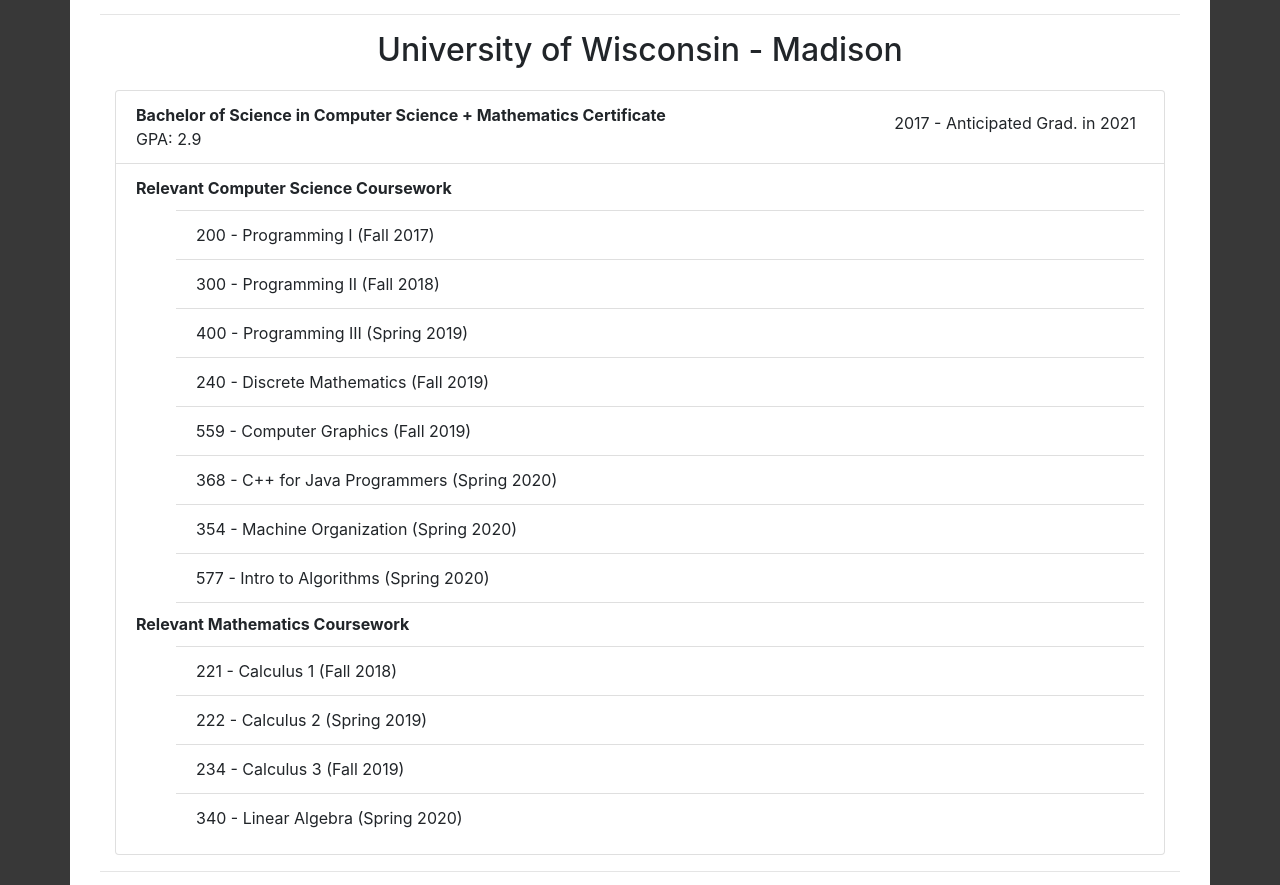
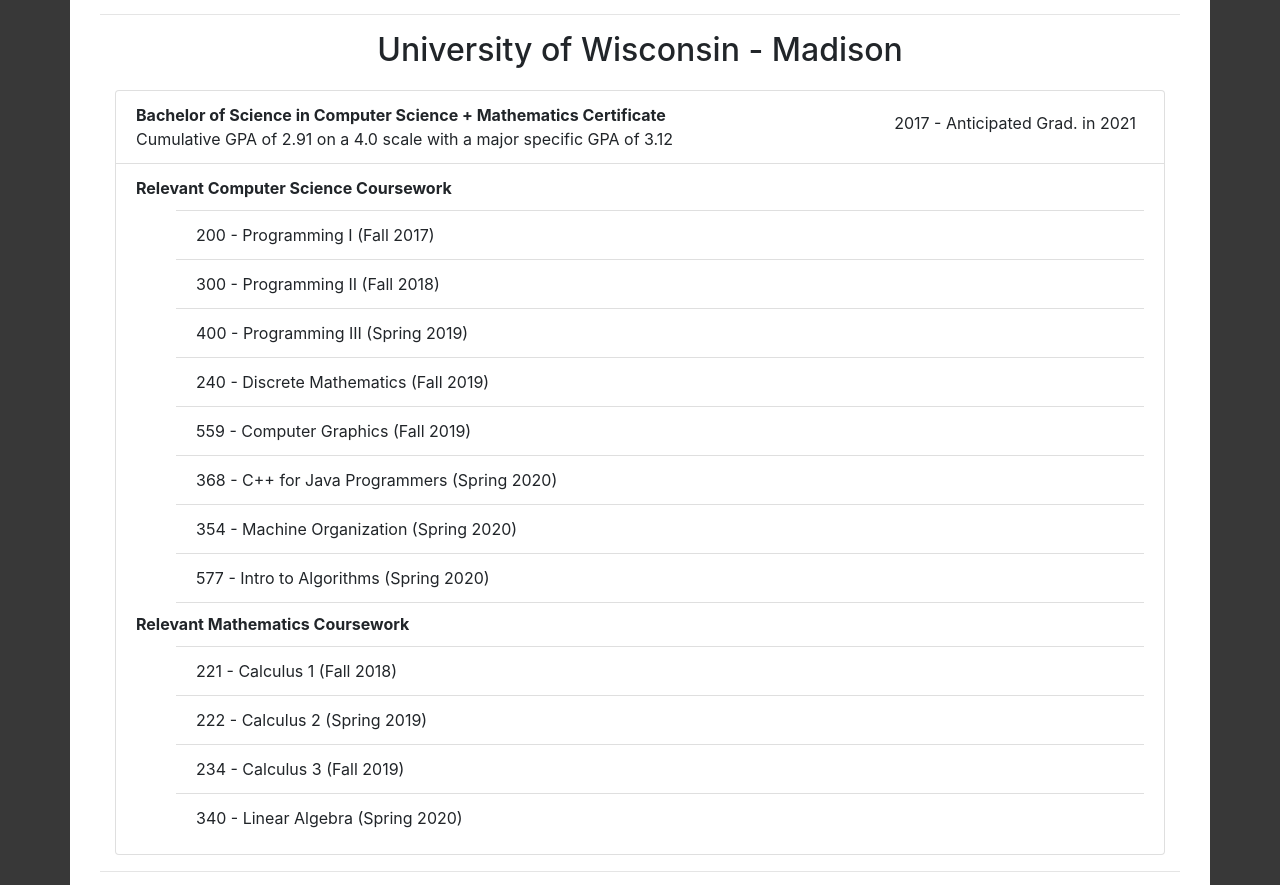
Before and after one commit to stucco11/Website, a plain HTML site: page index.html in a window 1280 px wide. Shown: the part 1811-2696 px from the top of the page. Drawn offline with nearby package versions, Linux system fonts and the light colour scheme.

Commit message:
Minor GPA change

```diff
--- a/index.html
+++ b/index.html
@@ -240,7 +240,7 @@
                   </div>
 
                   <div class="row">
-                    GPA: 2.9
+                    Cumulative GPA of 2.91 on a 4.0 scale with a major specific GPA of 3.12
                   </div>
                 </div>
                 <div class="p-2">2017 - Anticipated Grad. in 2021</div>
```
Also changed, not shown: 1 other file.
